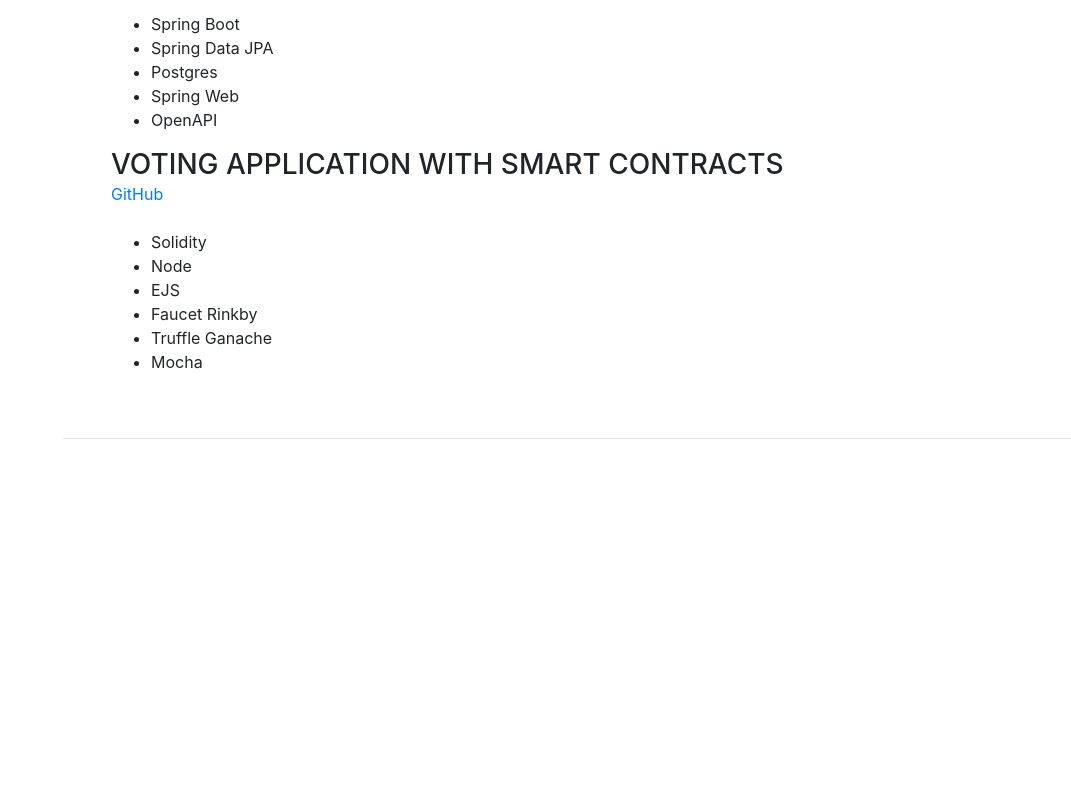
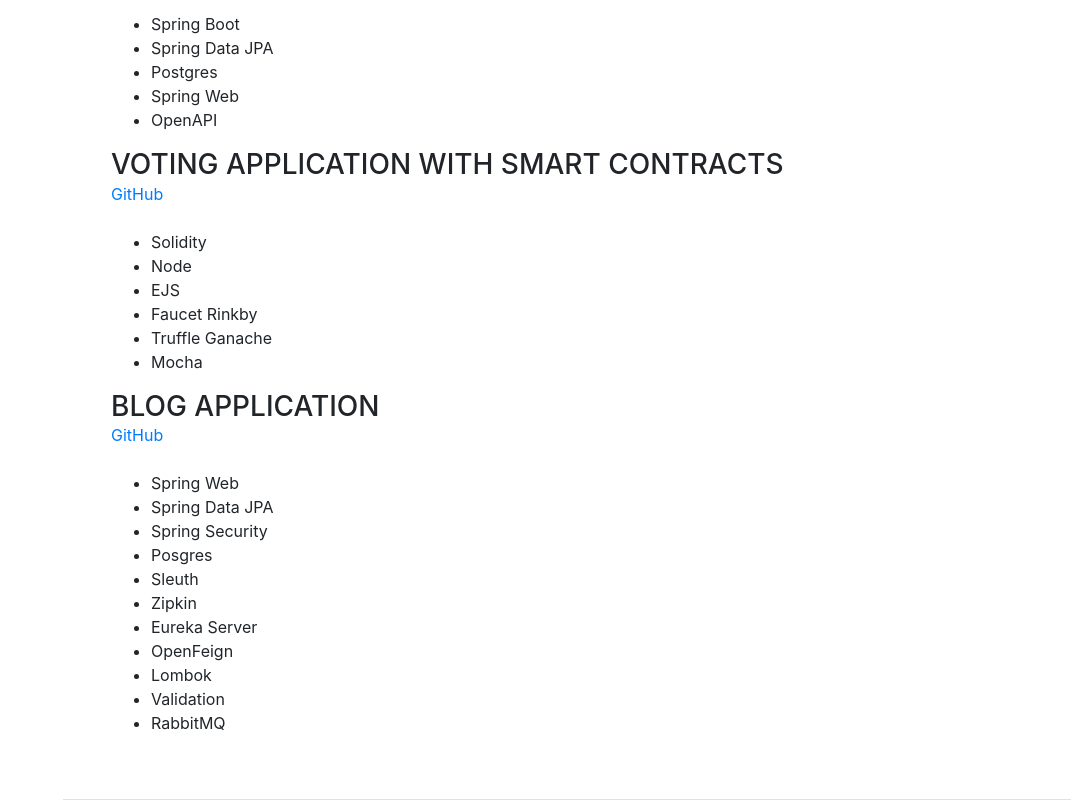
Before and after one commit to hakandrmz/hakandrmz.github.io, a website with bundled scripts: page index.html in a window 1280 px wide. Shown: the part 3742-4542 px from the top of the page, without its empty margins (209-1280 px from the left). Before the commit the page ends 4181 px from the top, so only its background shows below. Built offline with nearby package versions, Linux system fonts and the light colour scheme; a web font is replaced by a local one.

Commit message:
initial commit

```diff
--- a/index.html
+++ b/index.html
@@ -14,8 +14,10 @@
     <link href="vendor/bootstrap/css/bootstrap.min.css" rel="stylesheet">
 
     <!-- Custom fonts for this template -->
-    <link href="https://fonts.googleapis.com/css?family=Saira+Extra+Condensed:100,200,300,400,500,600,700,800,900" rel="stylesheet">
-    <link href="https://fonts.googleapis.com/css?family=Open+Sans:300,300i,400,400i,600,600i,700,700i,800,800i" rel="stylesheet">
+    <link href="https://fonts.googleapis.com/css?family=Saira+Extra+Condensed:100,200,300,400,500,600,700,800,900"
+          rel="stylesheet">
+    <link href="https://fonts.googleapis.com/css?family=Open+Sans:300,300i,400,400i,600,600i,700,700i,800,800i"
+          rel="stylesheet">
     <link href="vendor/font-awesome/css/font-awesome.min.css" rel="stylesheet">
     <link href="vendor/devicons/css/devicons.min.css" rel="stylesheet">
     <link href="vendor/simple-line-icons/css/simple-line-icons.css" rel="stylesheet">
@@ -31,7 +33,8 @@
     <a class="navbar-brand js-scroll-trigger" href="#page-top">
         <span class="d-block d-lg-none"></span>
     </a>
-      <button class="navbar-toggler" type="button" data-toggle="collapse" data-target="#navbarSupportedContent" aria-controls="navbarSupportedContent" aria-expanded="false" aria-label="Toggle navigation">
+    <button class="navbar-toggler" type="button" data-toggle="collapse" data-target="#navbarSupportedContent"
+            aria-controls="navbarSupportedContent" aria-expanded="false" aria-label="Toggle navigation">
         <span class="navbar-toggler-icon"></span>
     </button>
     <div class="collapse navbar-collapse" id="navbarSupportedContent">
@@ -116,7 +119,7 @@
                 <div class="resume-content mr-auto">
                     <h3 class="mb-0">Software Developer</h3>
                     <div class="subheading mb-3">Logo Yazılım San. ve Tic. A.Ş.</div>
-              <p> </p>
+                    <p></p>
                 </div>
                 <div class="resume-date text-md-right">
                     <span class="text-primary">August 2021 - April 2022</span>
@@ -127,7 +130,7 @@
                 <div class="resume-content mr-auto">
                     <h3 class="mb-0">Software Developer Intern</h3>
                     <div class="subheading mb-3">Özgür Yazılım Bilişim Eğitim Ticaret A.Ş.</div>
-              <p> </p>
+                    <p></p>
                 </div>
                 <div class="resume-date text-md-right">
                     <span class="text-primary">July 2021 - August 2021</span>
@@ -138,7 +141,7 @@
                 <div class="resume-content mr-auto">
                     <h3 class="mb-0">system Administrator Intern</h3>
                     <div class="subheading mb-3">odelo Otomotiv Aydınlatma A.Ş.</div>
-              <p> </p>
+                    <p></p>
                 </div>
                 <div class="resume-date text-md-right">
                     <span class="text-primary">July 2019 - August 2019</span>
@@ -217,22 +220,28 @@
             <ul class="fa-ul mb-0">
                 <li>
                     <i class="fa-li fa fa-check"></i>
-              Spring Boot, Spring Data JPA, Spring Security, </li>
+                    Spring Boot, Spring Data JPA, Spring Security,
+                </li>
                 <li>
                     <i class="fa-li fa fa-check"></i>
-              Unit Testing &amp; Debugging</li>
+                    Unit Testing &amp; Debugging
+                </li>
                 <li>
                     <i class="fa-li fa fa-check"></i>
-              Agile Development &amp; Scrum</li>
+                    Agile Development &amp; Scrum
+                </li>
                 <li>
                     <i class="fa-li fa fa-check"></i>
-              Postgres, Microsoft SQL Server, Mongodb, Cassandra</li>
+                    Postgres, Microsoft SQL Server, Mongodb, Cassandra
+                </li>
                 <li>
                     <i class="fa-li fa fa-check"></i>
-              Ethereum Development &amp; Solidity</li>
+                    Ethereum Development &amp; Solidity
+                </li>
                 <li>
                     <i class="fa-li fa fa-check"></i>
-              MERN Stack Development &amp; Mongo, Express, React, Node</li>
+                    MERN Stack Development &amp; Mongo, Express, React, Node
+                </li>
             </ul>
         </div>
     </section>
@@ -273,13 +282,8 @@
                     <li>OpenAPI</li>
                 </ul>
             </div>
-
-
-
             <h3 class="mb-0">Voting Application with Smart Contracts</h3>
-
             <a href="https://github.com/hakandrmz/voting-app-with-smart-contracts">GitHub</a>
-
             <br>
             <br>
             <div>
@@ -291,10 +295,25 @@
                     <li>Truffle Ganache</li>
                     <li>Mocha</li>
                 </ul>
+            </div><h3 class="mb-0">Blog Application</h3>
+            <a href="https://github.com/hakandrmz/blog-application">GitHub</a>
+            <br>
+            <br>
+            <div>
+                <ul>
+                    <li>Spring Web</li>
+                    <li>Spring Data JPA</li>
+                    <li>Spring Security</li>
+                    <li>Posgres</li>
+                    <li>Sleuth</li>
+                    <li>Zipkin</li>
+                    <li>Eureka Server</li>
+                    <li>OpenFeign</li>
+                    <li>Lombok</li>
+                    <li>Validation</li>
+                    <li>RabbitMQ</li>
+                </ul>
             </div>
-
-
-
         </div>
     </section>
 
```
Lines whose indentation alone changed are shown as unchanged.
